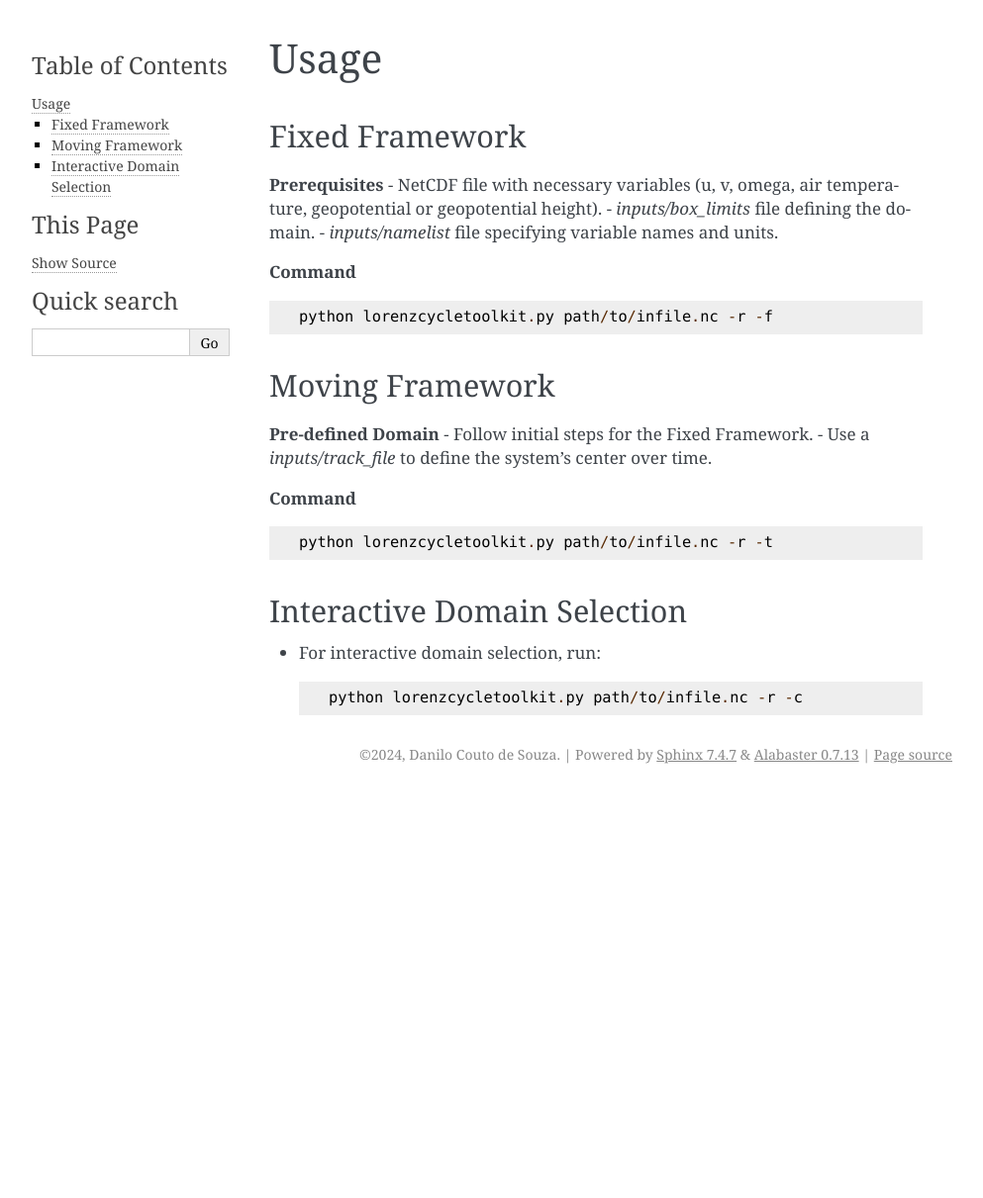
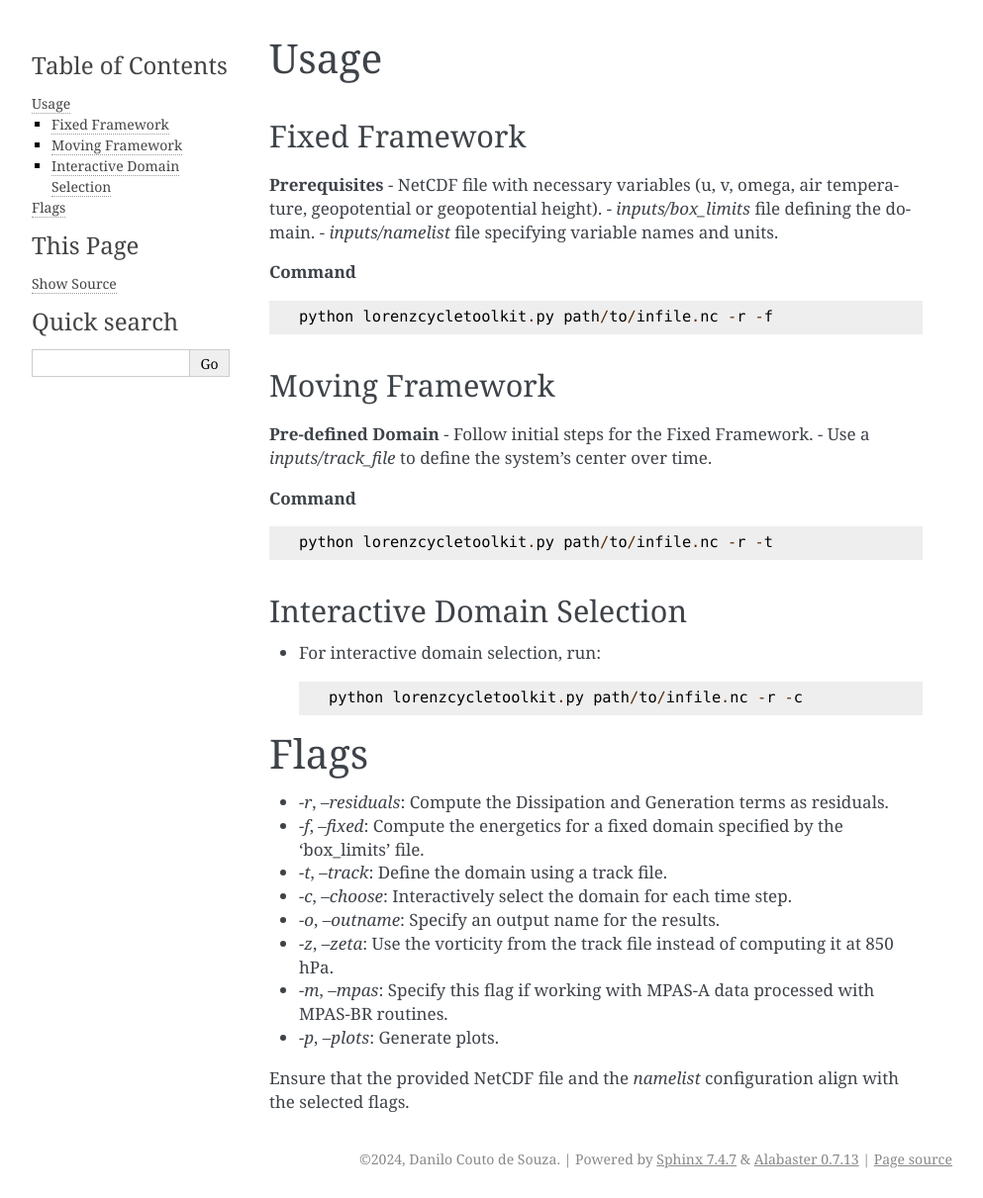
Before and after one commit to daniloceano/LorenzCycleToolkit, a Sphinx documentation site: the page built from docs/source/usage.rst, in a window 1280 px wide. Shown: the whole page at 99% size, without its empty margins (148-1141 px from the left). Built offline with Sphinx 7.4.7, drawn with Linux system fonts in a browser that asks for light colours; pages that are not in the unit, such as notebooks, are missing from menus; before the commit the page ends 900 px from its top, so only the background shows below that.

```diff
--- a/docs/source/license.rst
+++ b/docs/source/license.rst
@@ -1,4 +1,4 @@
 License
 =======
 
-This project is licensed under the GNU License Version 3 - see the `LICENSE <LICENSE>`_ file for details.
+This project is licensed under the GNU License Version 3 - see the `LICENSE <../LICENSE>`_ file for details.
--- a/docs/source/usage.rst
+++ b/docs/source/usage.rst
@@ -31,3 +31,17 @@ Interactive Domain Selection
 - For interactive domain selection, run::
 
    python lorenzcycletoolkit.py path/to/infile.nc -r -c
+
+Flags
+=====
+
+- `-r`, `--residuals`: Compute the Dissipation and Generation terms as residuals.
+- `-f`, `--fixed`: Compute the energetics for a fixed domain specified by the 'box_limits' file.
+- `-t`, `--track`: Define the domain using a track file.
+- `-c`, `--choose`: Interactively select the domain for each time step.
+- `-o`, `--outname`: Specify an output name for the results.
+- `-z`, `--zeta`: Use the vorticity from the track file instead of computing it at 850 hPa.
+- `-m`, `--mpas`: Specify this flag if working with MPAS-A data processed with MPAS-BR routines.
+- `-p`, `--plots`: Generate plots.
+
+Ensure that the provided NetCDF file and the `namelist` configuration align with the selected flags.
--- a/setup.py
+++ b/setup.py
@@ -13,7 +13,7 @@ def read_requirements():
 
 setup(
     name='LorenzCycleToolkit',
-    version='1.0.4',
+    version='1.0.5',
     packages=find_packages(),
     include_package_data=True,
     install_requires=read_requirements(),
```
Also changed, not shown: CHANGELOG.md (+11 -0 lines), README.md (+6 -2 lines), docs/source/flags.rst (deleted, +0 -13 lines).
